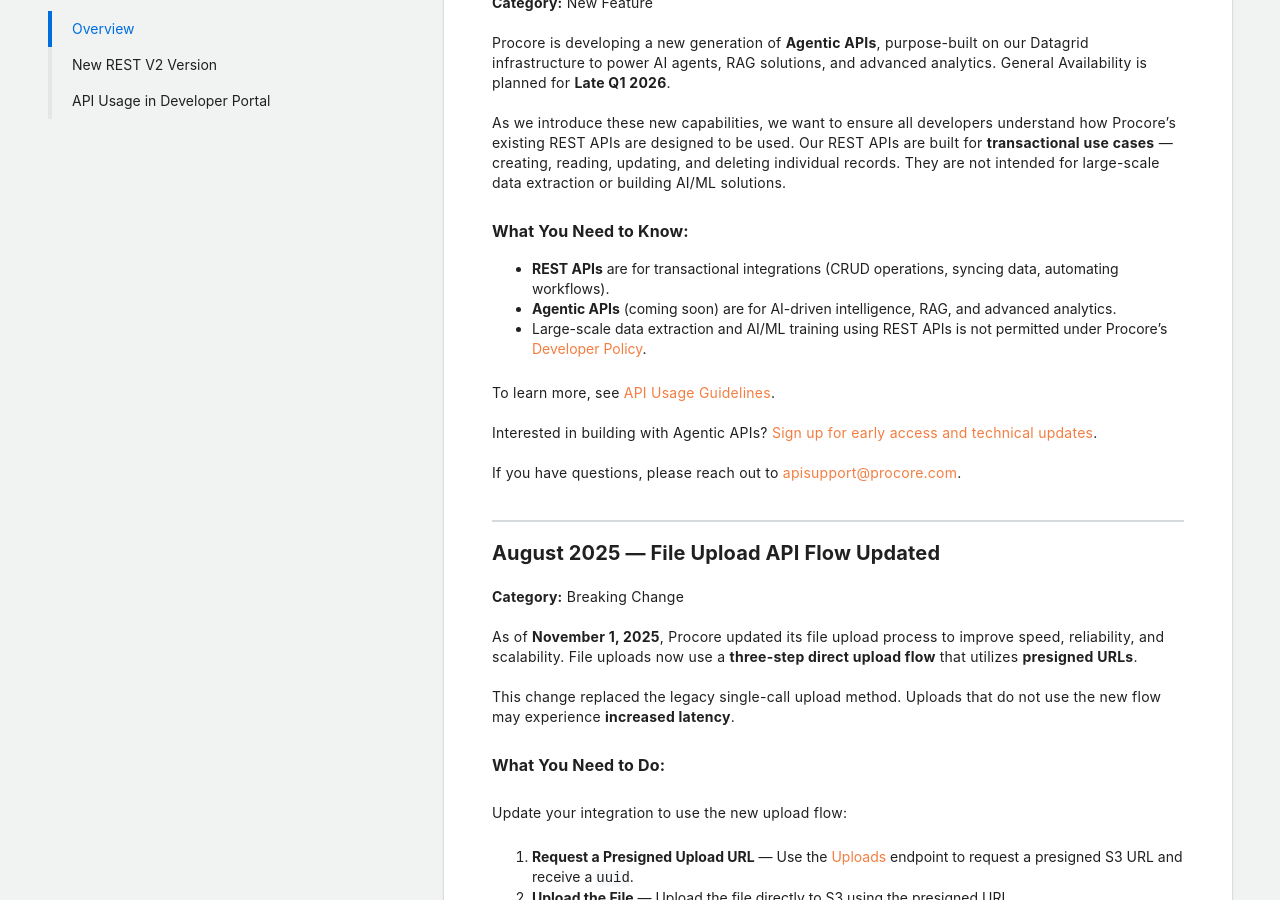
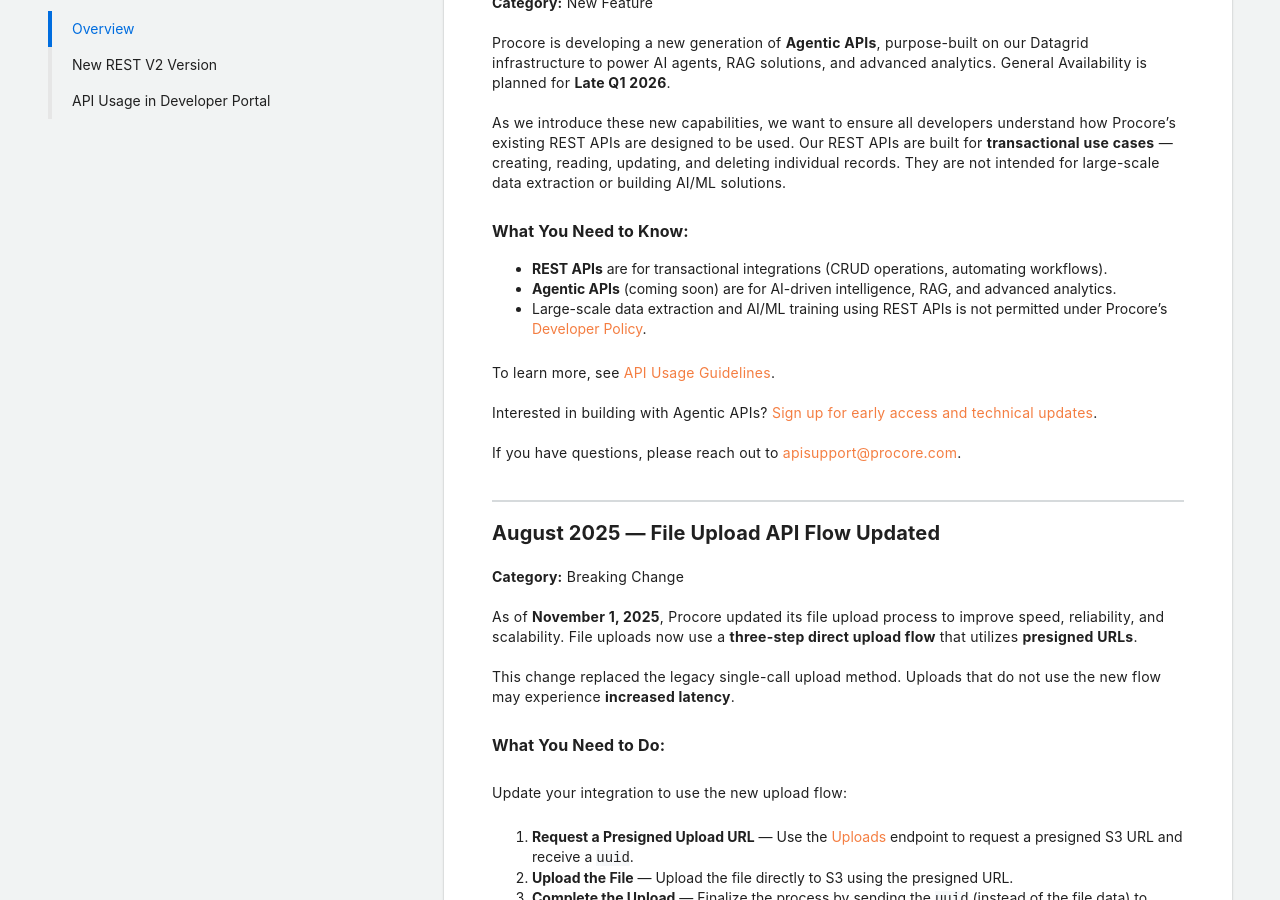
Before and after one commit to procore/documentation, a Jekyll site: the page built from announcements/overview.md, in a window 1280 px wide and 900 px high, scrolled down 479 px. Built offline with Jekyll 4.4.1, drawn with Linux system fonts in a browser that asks for light colours; comment, search, counter and statistics services are not loaded.

Commit message:
Remove syncing data reference from announcements overview (#338)
Align the announcements overview with the updated API usage guidelines
by removing "syncing data" from the REST API description.

Made-with: Cursor

```diff
--- a/announcements/overview.md
+++ b/announcements/overview.md
@@ -19,7 +19,7 @@ Procore is developing a new generation of **Agentic APIs**, purpose-built on our
 As we introduce these new capabilities, we want to ensure all developers understand how Procore's existing REST APIs are designed to be used. Our REST APIs are built for **transactional use cases** — creating, reading, updating, and deleting individual records. They are not intended for large-scale data extraction or building AI/ML solutions.
 
 ### What You Need to Know:
-- **REST APIs** are for transactional integrations (CRUD operations, syncing data, automating workflows).
+- **REST APIs** are for transactional integrations (CRUD operations, automating workflows).
 - **Agentic APIs** (coming soon) are for AI-driven intelligence, RAG, and advanced analytics.
 - Large-scale data extraction and AI/ML training using REST APIs is not permitted under Procore's [Developer Policy]({{ site.url }}{{ site.baseurl }}{% link app_marketplace/marketplace_policy.md %}).
 
```
